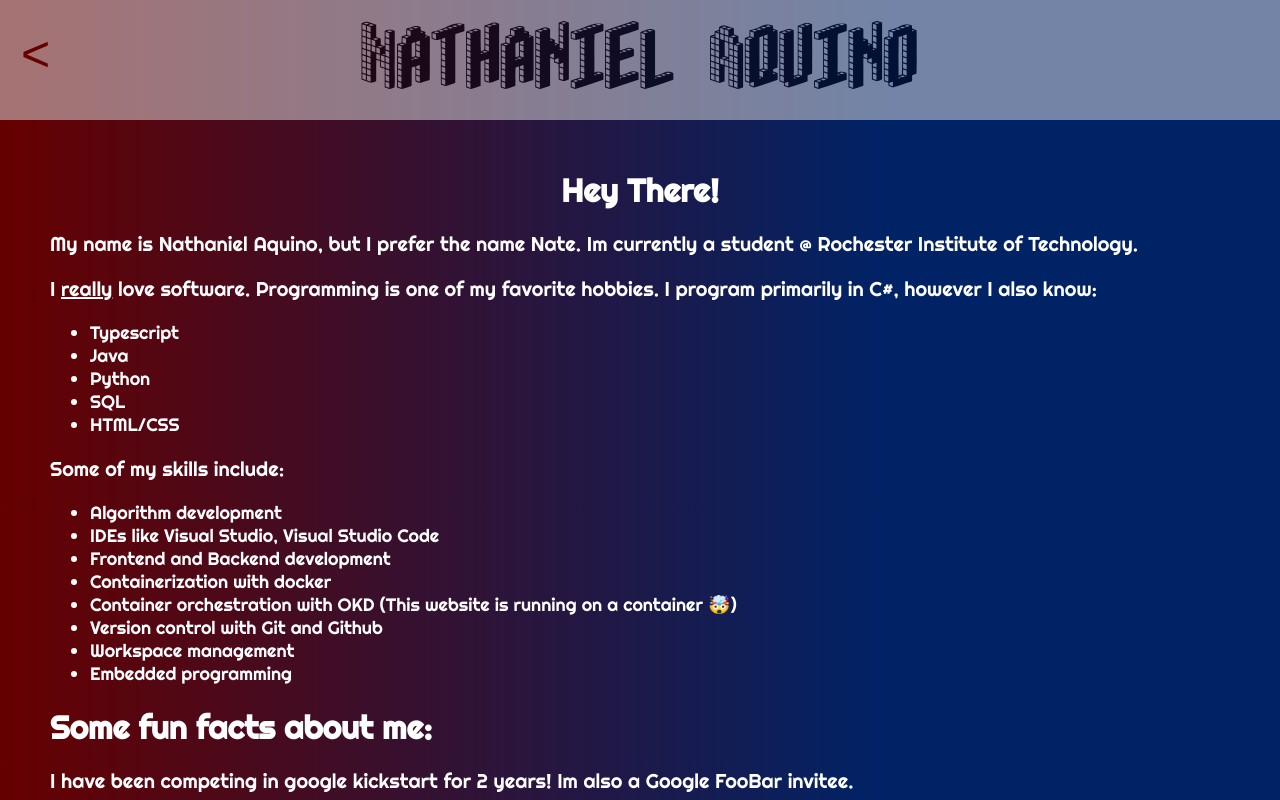
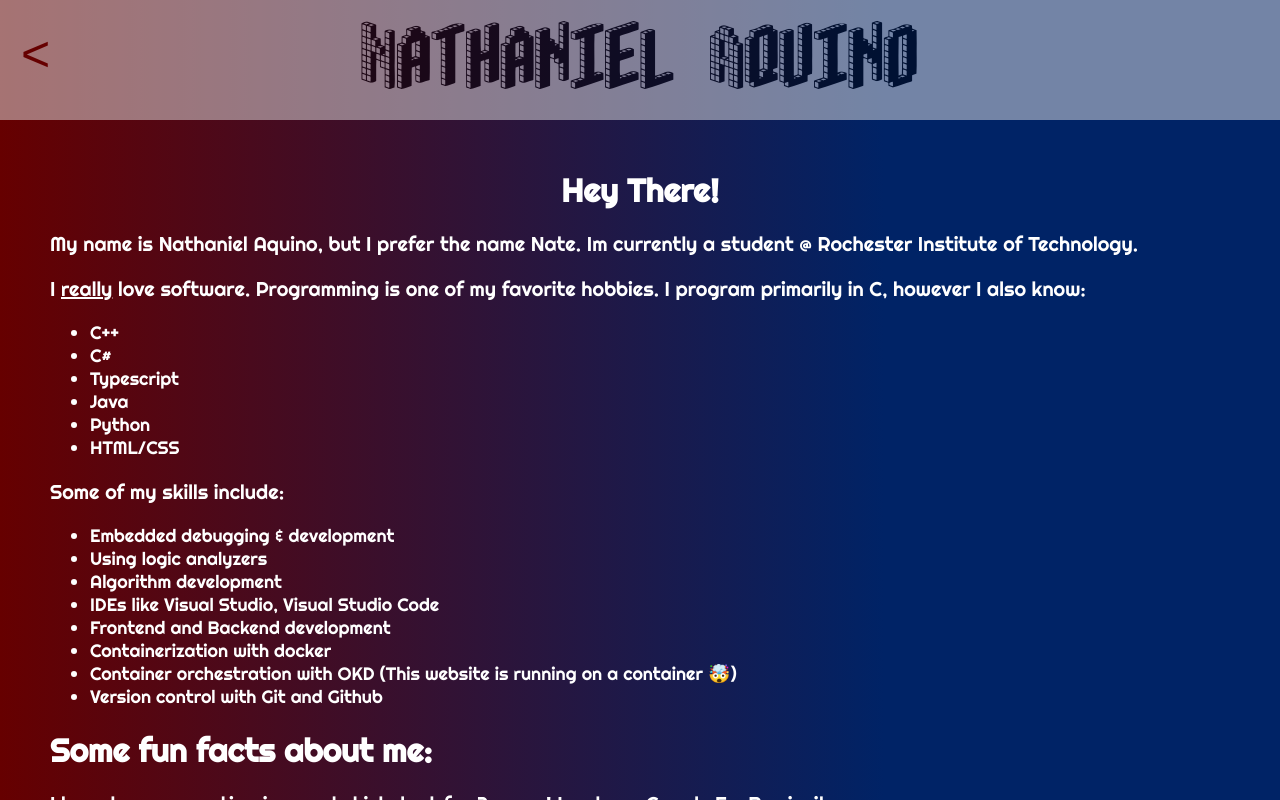
Before and after one commit to Naquino14/pubsite, a React (Create React App) app: page /aboutme in a window 1280 px wide. Built offline with nearby package versions, Linux system fonts and the light colour scheme.

Commit message:
Updated about me and fixed anchors not pointing

```diff
--- a/src/Articles.css
+++ b/src/Articles.css
@@ -28,13 +28,13 @@
 }
 
 .article a {
-    cursor: auto;
+    cursor: pointer;
     color: #cdbf00;
 }
 
 .article a :visited {
     color: inherit;
-    cursor: auto;
+    cursor: pointer;
 }
 
 .article h2 {
--- a/src/Pages/AboutMe.tsx
+++ b/src/Pages/AboutMe.tsx
@@ -7,28 +7,31 @@ const AboutMe: React.FC = () => {
       <title>About Me</title>
       <h1 className='center'>Hey There!</h1>
       <p>My name is Nathaniel Aquino, but I prefer the name Nate. Im currently a student @ Rochester Institute of Technology.</p>
-      <p>I <u>really</u> love software. Programming is one of my favorite hobbies. I program primarily in C#, however I also know:</p>
+      <p>I <u>really</u> love software. Programming is one of my favorite hobbies. I program primarily in C, however I also know:</p>
       <ul>
+        <li>C++</li>
+        <li>C#</li>
         <li>Typescript</li>
         <li>Java</li>
         <li>Python</li>
-        <li>SQL</li>
         <li>HTML/CSS</li>
       </ul>
       <p>Some of my skills include:</p>
       <ul>
+        <li>Embedded debugging & development</li>
+        <li>Using logic analyzers</li>
         <li>Algorithm development</li>
         <li>IDEs like Visual Studio, Visual Studio Code</li>
         <li>Frontend and Backend development</li>
         <li>Containerization with docker</li>
         <li>Container orchestration with OKD (This website is running on a container 🤯)</li>
         <li>Version control with Git and Github</li>
-        <li>Workspace management</li>
-        <li>Embedded programming</li>
       </ul>
       <h1>Some fun facts about me:</h1>
       <p>I have been competing in google kickstart for 2 years! Im also a Google FooBar invitee.</p>
       <p>My favorite foods are Brazilian pão de queijo and guacamole.</p>
+      <p>I like to play videogames in my free time when im not working on projects.</p>
+      <p>Im a member of RIT's <a href='http://launch.rit.edu/'>Launch Initiative club</a> and the <a href='https://csh.rit.edu'>Computer Science House</a>.</p>
       <p><b>PSST!</b> If you havent already, you can check out my github <a href='https://github.com/naquino14'>here.</a></p>
     </div>
   )
```
